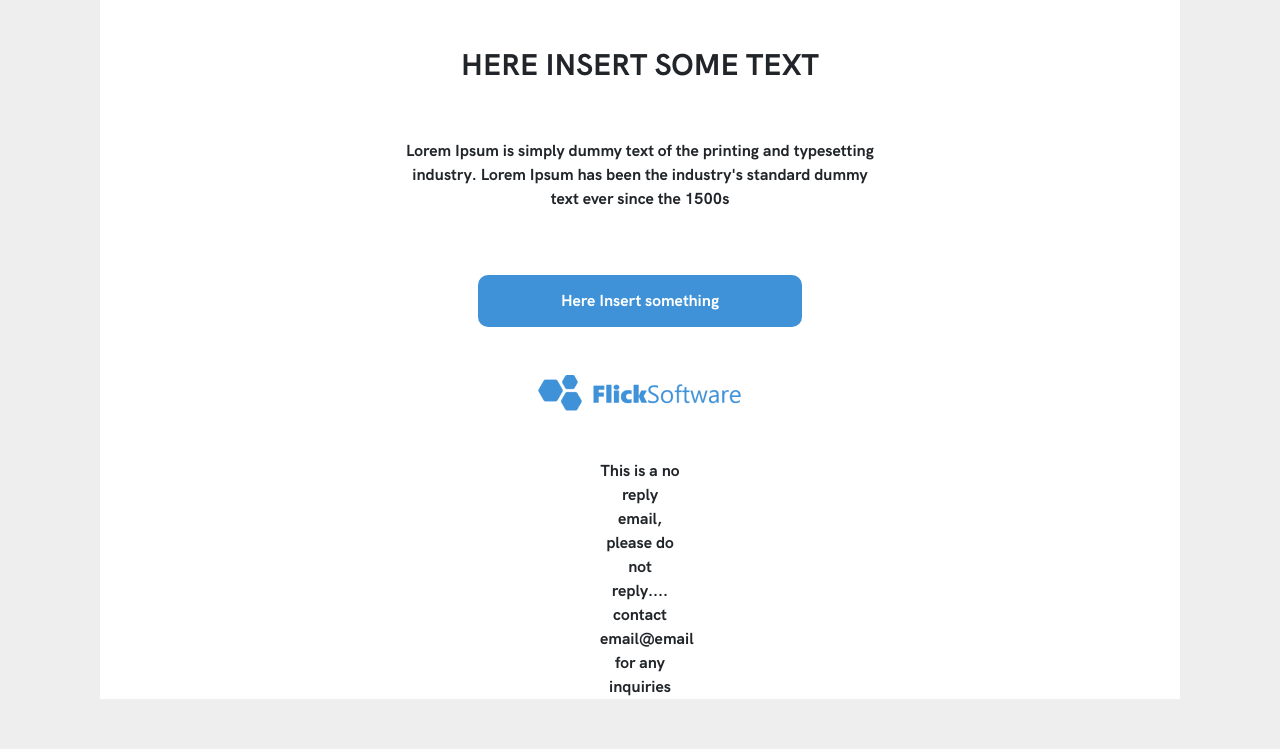
After one commit to alibanana/97Dev-FlickID-Laravel, a Laravel app: page /email in a window 1280 px wide. The commit adds this page. Shown: the part 399-1148 px from the top of the page. Run offline with Laravel 8, Linux system fonts and the light colour scheme.

Commit message:
Update emailverification.blade.php

```diff
--- /dev/null
+++ b/resources/views/admin/emailverification.blade.php
@@ -0,0 +1,83 @@
+<!doctype html>
+<html lang="en">
+  <head>
+    <!-- Required meta tags -->
+    <meta charset="utf-8">
+    <meta name="viewport" content="width=device-width, initial-scale=1">
+
+    <!-- Bootstrap CSS -->
+    <link href="https://cdn.jsdelivr.net/npm/bootstrap@5.0.0-beta1/dist/css/bootstrap.min.css" rel="stylesheet" integrity="sha384-giJF6kkoqNQ00vy+HMDP7azOuL0xtbfIcaT9wjKHr8RbDVddVHyTfAAsrekwKmP1" crossorigin="anonymous">
+    <!-- INDEX CSS -->
+    <link rel="stylesheet"  type="text/css"  href="/css/admin/index.css">
+
+    <title></title>
+    <style>
+    body{
+        background-color:#EEEEEE;
+    }
+    .text{
+        text-align:center;
+    }
+    h1{
+        font-family: 'HKGroteskBold';
+        font-size:30px;
+    }
+    p{
+        font-family: 'HKGroteskBold';
+
+
+    }
+    .block {
+    display: block;
+    width: 30%;
+    border: none;
+    background-color: #3F92D8;
+    padding: 14px 28px;
+    font-size: 16px;
+    font-family:HKGroteskBold;
+    cursor: pointer;
+    border-radius:10px;
+    text-align: center;
+    margin: 0 auto;
+    color:white;
+
+    }
+    </style>
+  </head>
+  <body>
+    <div style="background-color:white; margin:50px 100px;  ">
+        <div class="container pt-5 text"   >
+            <img src="assets/logoflick.svg" alt="">
+        </div>
+        <div class="text pt-5">
+            <h1>HERE INSERT SOME TEXT</h1>
+        </div>
+        <div class="text pt-5" style="padding:0px 300px">
+            <p>Lorem Ipsum is simply dummy text of the printing and typesetting industry. Lorem Ipsum has been the industry's standard dummy text ever since the 1500s</p>
+        </div>
+        <div class="text pt-5" >
+            <button type="button" class="block" >Here Insert something</button>
+        </div>
+        <div class="container pt-5 text"  >
+            <img src="assets/logoflick.png" alt="">
+        </div>
+        <div class="text pt-5" style="padding:0px 500px">
+            <p>This is a no reply email, please do not reply.... contact email@email for any inquiries</p>
+        </div>
+
+    </div>
+
+
+
+    <!-- Optional JavaScript; choose one of the two! -->
+
+    <!-- Option 1: Bootstrap Bundle with Popper -->
+    <script src="https://cdn.jsdelivr.net/npm/bootstrap@5.0.0-beta1/dist/js/bootstrap.bundle.min.js" integrity="sha384-ygbV9kiqUc6oa4msXn9868pTtWMgiQaeYH7/t7LECLbyPA2x65Kgf80OJFdroafW" crossorigin="anonymous"></script>
+
+    <!-- Option 2: Separate Popper and Bootstrap JS -->
+    <!--
+    <script src="https://cdn.jsdelivr.net/npm/@popperjs/core@2.5.4/dist/umd/popper.min.js" integrity="sha384-q2kxQ16AaE6UbzuKqyBE9/u/KzioAlnx2maXQHiDX9d4/zp8Ok3f+M7DPm+Ib6IU" crossorigin="anonymous"></script>
+    <script src="https://cdn.jsdelivr.net/npm/bootstrap@5.0.0-beta1/dist/js/bootstrap.min.js" integrity="sha384-pQQkAEnwaBkjpqZ8RU1fF1AKtTcHJwFl3pblpTlHXybJjHpMYo79HY3hIi4NKxyj" crossorigin="anonymous"></script>
+    -->
+  </body>
+</html>
--- a/routes/web.php
+++ b/routes/web.php
@@ -14,19 +14,14 @@ use Illuminate\Support\Facades\Route;
 */
 
 Route::get('/', function () {
-
     return view('admin/dashboard');
-
-
-
 });
 
 Route::get('/projects', function () {
-
     return view('admin/addproject');
-
-
-
+});
+Route::get('/email', function () {
+    return view('admin/emailverification');
 });
 
 Route::get('/team', function () {
```
Also changed, not shown: resources/views/admin/addproject.blade.php (+6 -3 lines), public/assets/Flick_Software_Logo_Blue.png (added), public/assets/flick.svg (added), public/assets/logoflick.svg (added).
